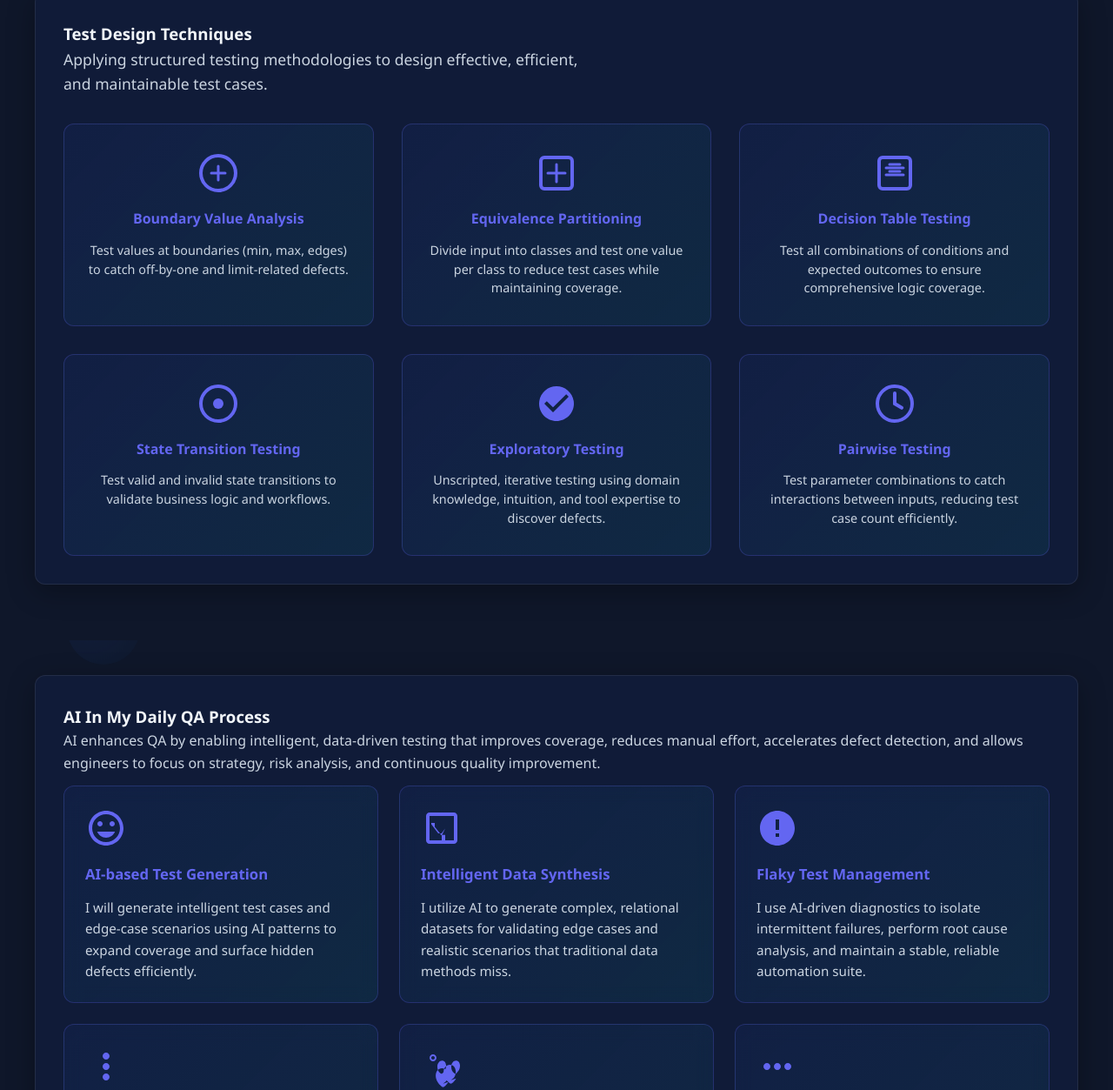
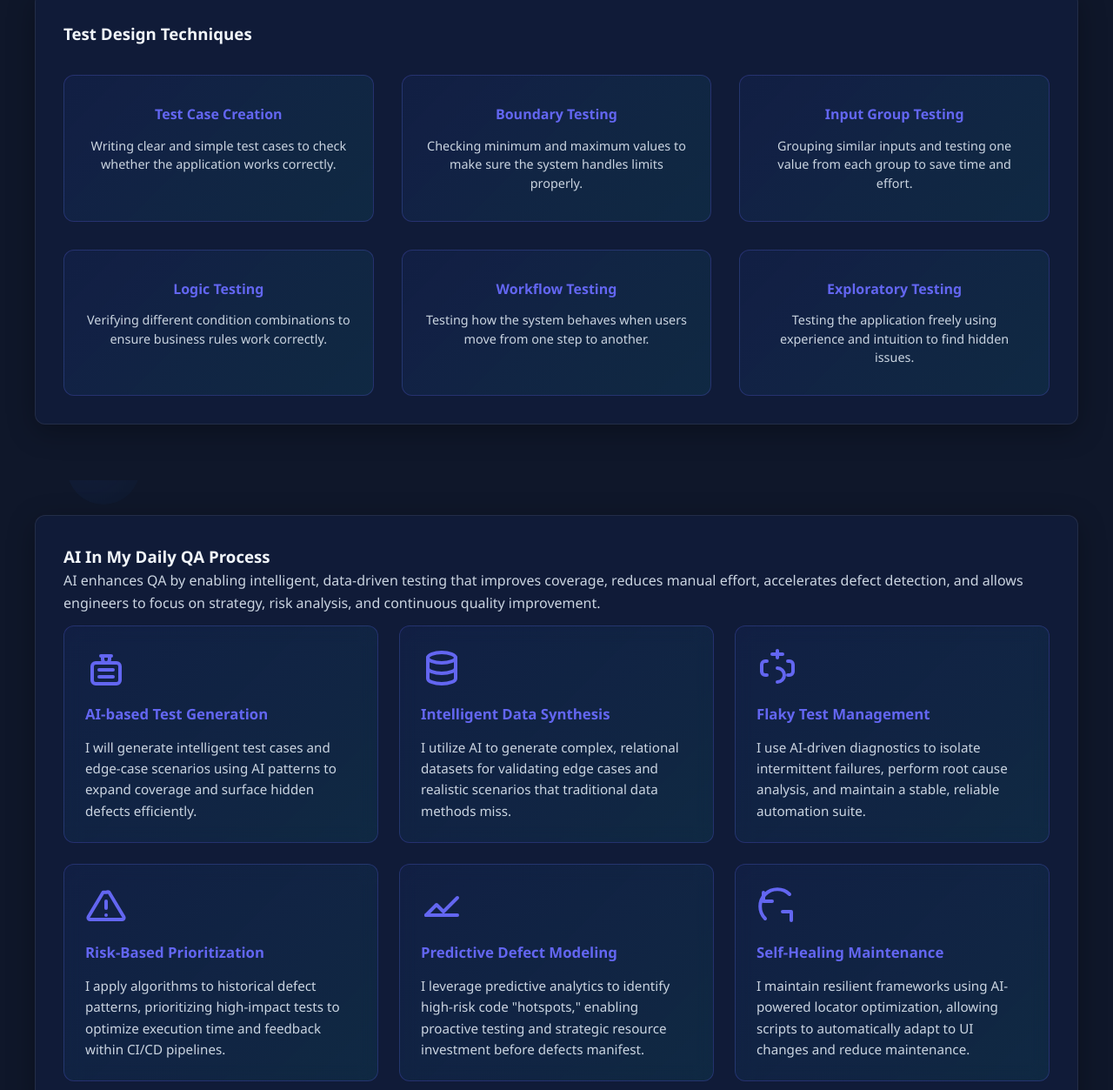
Before and after one commit to PSV099/qa_portfolio_psv, a plain HTML site: page index.html in a window 1280 px wide. Shown: the part 4451-5704 px from the top of the page at 87% size. Drawn offline with Linux system fonts and the light colour scheme.

Commit message:
Simplify test techniques section and update AI icons

```diff
--- a/css/styles.css
+++ b/css/styles.css
@@ -1158,6 +1158,12 @@ body.dark-mode .breakdown-item p {
     transform: translateY(0);
 }
 
+/* subtle hover lift for technique cards */
+.technique-card:hover {
+    transform: translateY(-5px);
+    box-shadow: 0 10px 25px var(--glow);
+}
+
 .technique-card:hover {
     transform: translateY(-8px);
     box-shadow: 0 20px 50px var(--glow);
--- a/index.html
+++ b/index.html
@@ -348,55 +348,31 @@
         <section id="test-techniques" class="test-techniques reveal-on-scroll">
             <div class="container">
                 <h3>Test Design Techniques</h3>
-            <p class="section-intro">Applying structured testing methodologies to design effective, efficient, and maintainable test cases.</p>
 
                 <div class="techniques-grid">
                     <div class="technique-card reveal-on-scroll--item">
-                    <div class="technique-icon">
-                        <svg viewBox="0 0 24 24" fill="none" xmlns="http://www.w3.org/2000/svg"><circle cx="12" cy="12" r="10" stroke="currentColor" stroke-width="2"/><path d="M8 12h8M12 8v8" stroke="currentColor" stroke-width="1.5" stroke-linecap="round"/></svg>
+                        <h5>Test Case Creation</h5>
+                        <p>Writing clear and simple test cases to check whether the application works correctly.</p>
                     </div>
-                    <h5>Boundary Value Analysis</h5>
-                    <p>Test values at boundaries (min, max, edges) to catch off-by-one and limit-related defects.</p>
+                    <div class="technique-card reveal-on-scroll--item">
+                        <h5>Boundary Testing</h5>
+                        <p>Checking minimum and maximum values to make sure the system handles limits properly.</p>
                     </div>
-
                     <div class="technique-card reveal-on-scroll--item">
-                    <div class="technique-icon">
-                        <svg viewBox="0 0 24 24" fill="none" xmlns="http://www.w3.org/2000/svg"><rect x="3" y="3" width="18" height="18" rx="2" stroke="currentColor" stroke-width="2"/><path d="M7 12h10M12 7v10" stroke="currentColor" stroke-width="1.5" stroke-linecap="round"/></svg>
+                        <h5>Input Group Testing</h5>
+                        <p>Grouping similar inputs and testing one value from each group to save time and effort.</p>
                     </div>
-                    <h5>Equivalence Partitioning</h5>
-                    <p>Divide input into classes and test one value per class to reduce test cases while maintaining coverage.</p>
+                    <div class="technique-card reveal-on-scroll--item">
+                        <h5>Logic Testing</h5>
+                        <p>Verifying different condition combinations to ensure business rules work correctly.</p>
                     </div>
-
                     <div class="technique-card reveal-on-scroll--item">
-                    <div class="technique-icon">
-                        <svg viewBox="0 0 24 24" fill="none" xmlns="http://www.w3.org/2000/svg"><rect x="3" y="3" width="18" height="18" rx="2" stroke="currentColor" stroke-width="2" fill="none"/><path d="M9 7h6M7 9h10M9 11h6M7 13h10" stroke="currentColor" stroke-width="1.5" stroke-linecap="round"/></svg>
+                        <h5>Workflow Testing</h5>
+                        <p>Testing how the system behaves when users move from one step to another.</p>
                     </div>
-                    <h5>Decision Table Testing</h5>
-                    <p>Test all combinations of conditions and expected outcomes to ensure comprehensive logic coverage.</p>
-                </div>
-
                     <div class="technique-card reveal-on-scroll--item">
-                    <div class="technique-icon">
-                        <svg viewBox="0 0 24 24" fill="none" xmlns="http://www.w3.org/2000/svg"><circle cx="12" cy="12" r="10" stroke="currentColor" stroke-width="2"/><circle cx="12" cy="12" r="3" fill="currentColor"/></svg>
-                    </div>
-                    <h5>State Transition Testing</h5>
-                    <p>Test valid and invalid state transitions to validate business logic and workflows.</p>
-                </div>
-
-                <div class="technique-card reveal-on-scroll--item">
-                    <div class="technique-icon">
-                        <svg viewBox="0 0 24 24" fill="none" xmlns="http://www.w3.org/2000/svg"><path d="M12 2C6.48 2 2 6.48 2 12s4.48 10 10 10 10-4.48 10-10S17.52 2 12 2zm-2 15l-5-5 1.41-1.41L10 14.17l7.59-7.59L19 8l-9 9z" fill="currentColor"/></svg>
-                    </div>
                         <h5>Exploratory Testing</h5>
-                    <p>Unscripted, iterative testing using domain knowledge, intuition, and tool expertise to discover defects.</p>
-                </div>
-
-                <div class="technique-card reveal-on-scroll--item">
-                    <div class="technique-icon">
-                        <svg viewBox="0 0 24 24" fill="none" xmlns="http://www.w3.org/2000/svg"><circle cx="12" cy="12" r="10" stroke="currentColor" stroke-width="2" fill="none"/><path d="M12 6v6l4 2.4" stroke="currentColor" stroke-width="2" stroke-linecap="round"/></svg>
-                    </div>
-                    <h5>Pairwise Testing</h5>
-                    <p>Test parameter combinations to catch interactions between inputs, reducing test case count efficiently.</p>
+                        <p>Testing the application freely using experience and intuition to find hidden issues.</p>
                     </div>
                 </div>
             </div>
@@ -410,8 +386,12 @@
             <div class="ai-grid">
                 <div class="ai-card reveal-on-scroll--item">
                     <div class="ai-icon">
-                        <svg viewBox="0 0 24 24" fill="currentColor" xmlns="http://www.w3.org/2000/svg">
-                            <path d="M12 2C6.48 2 2 6.48 2 12s4.48 10 10 10 10-4.48 10-10S17.52 2 12 2zm0 18c-4.41 0-8-3.59-8-8s3.59-8 8-8 8 3.59 8 8-3.59 8-8 8zm3.5-9c.83 0 1.5-.67 1.5-1.5S16.33 8 15.5 8 14 8.67 14 9.5s.67 1.5 1.5 1.5zm-7 0c.83 0 1.5-.67 1.5-1.5S9.33 8 8.5 8 7 8.67 7 9.5 7.67 11 8.5 11zm3.5 6.5c2.33 0 4.31-1.46 5.11-3.5H6.89c.8 2.04 2.78 3.5 5.11 3.5z"/>
+                        <svg viewBox="0 0 24 24" fill="none" stroke="currentColor" stroke-width="2" stroke-linecap="round" stroke-linejoin="round">
+                            <path d="M9 5h6" />
+                            <path d="M10 5v2a2 2 0 002 2h0a2 2 0 002-2V5" />
+                            <rect x="4" y="9" width="16" height="12" rx="2" />
+                            <path d="M8 13h8" />
+                            <path d="M8 17h8" />
                         </svg>
                     </div>
                     <h4>AI-based Test Generation</h4>
@@ -420,8 +400,10 @@
 
                 <div class="ai-card reveal-on-scroll--item">
                     <div class="ai-icon">
-                        <svg viewBox="0 0 24 24" fill="currentColor" xmlns="http://www.w3.org/2000/svg">
-                            <path d="M19 3H5c-1.11 0-2 .9-2 2v14c0 1.1.89 2 2 2h14c1.1 0 2-.9 2-2V5c0-1.1-.9-2-2-2zm0 16H5V5h14v14zm-5.04-6.71l-2.75 3.54h2.79V19h-2v-4.02H10l-4-5.21V9h2v2.21l4 5.08z"/>
+                        <svg viewBox="0 0 24 24" fill="none" stroke="currentColor" stroke-width="2" stroke-linecap="round" stroke-linejoin="round">
+                            <ellipse cx="12" cy="6" rx="8" ry="3" />
+                            <path d="M4 6v6c0 1.657 3.582 3 8 3s8-1.343 8-3V6" />
+                            <path d="M4 12v6c0 1.657 3.582 3 8 3s8-1.343 8-3v-6" />
                         </svg>
                     </div>
                     <h4>Intelligent Data Synthesis</h4>
@@ -430,8 +412,12 @@
 
                 <div class="ai-card reveal-on-scroll--item">
                     <div class="ai-icon">
-                        <svg viewBox="0 0 24 24" fill="currentColor" xmlns="http://www.w3.org/2000/svg">
-                            <path d="M12 2C6.48 2 2 6.48 2 12s4.48 10 10 10 10-4.48 10-10S17.52 2 12 2zm1 15h-2v-2h2v2zm0-4h-2V7h2v6z"/>
+                        <svg viewBox="0 0 24 24" fill="none" stroke="currentColor" stroke-width="2" stroke-linecap="round" stroke-linejoin="round">
+                            <path d="M18 8h1a2 2 0 012 2v4a2 2 0 01-2 2h-1" />
+                            <path d="M6 8H5a2 2 0 00-2 2v4a2 2 0 002 2h1" />
+                            <path d="M12 12a4 4 0 010 8" />
+                            <path d="M12 2v4" />
+                            <path d="M9 4h6" />
                         </svg>
                     </div>
                     <h4>Flaky Test Management</h4>
@@ -440,8 +426,10 @@
 
                 <div class="ai-card reveal-on-scroll--item">
                     <div class="ai-icon">
-                        <svg viewBox="0 0 24 24" fill="currentColor" xmlns="http://www.w3.org/2000/svg">
-                            <path d="M12 8c1.1 0 2-.9 2-2s-.9-2-2-2-2 .9-2 2 .9 2 2 2zm0 2c-1.1 0-2 .9-2 2s.9 2 2 2 2-.9 2-2-.9-2-2-2zm0 6c-1.1 0-2 .9-2 2s.9 2 2 2 2-.9 2-2-.9-2-2-2z"/>
+                        <svg viewBox="0 0 24 24" fill="none" stroke="currentColor" stroke-width="2" stroke-linecap="round" stroke-linejoin="round">
+                            <path d="M10.29 3.86L1.82 18a1 1 0 00.87 1.5h18.62a1 1 0 00.87-1.5L13.71 3.86a1 1 0 00-1.42 0z" />
+                            <path d="M12 9v4" />
+                            <path d="M12 17h.01" />
                         </svg>
                     </div>
                     <h4>Risk-Based Prioritization</h4>
@@ -450,8 +438,9 @@
 
                 <div class="ai-card reveal-on-scroll--item">
                     <div class="ai-icon">
-                        <svg viewBox="0 0 24 24" fill="currentColor" xmlns="http://www.w3.org/2000/svg">
-                            <path d="M7 9c1.105 0 2-.895 2-2s-.895-2-2-2-2 .895-2 2 .895 2 2 2zm0-3c.552 0 1 .448 1 1s-.448 1-1 1-1-.448-1-1 .448-1 1-1zm5.765 15.904c1.244-.975 2.805-1.904 2.805-4.904 0-2.273-1.308-4.024-3.456-4.024-2.08 0-3.565 1.891-3.565 4.357 0 2.092 1.284 4.071 2.496 5.348.557.605 1.377 1.224 1.72 1.224s1.163-.619 1.72-1.224c.595-.646 1.003-1.222 1.28-1.777zM9.5 12c0-1.933 1.356-3.357 2.565-3.357 1.674 0 2.456 1.326 2.456 3.024 0 1.964-.952 2.975-1.714 3.776-.278.304-.737.712-.969.712s-.691-.408-.97-.712C10.566 15.34 9.5 14.343 9.5 12zm7.765 7.904c1.244-.975 2.805-1.904 2.805-4.904 0-2.273-1.308-4.024-3.456-4.024-2.08 0-3.565 1.891-3.565 4.357 0 2.092 1.284 4.071 2.496 5.348.557.605 1.377 1.224 1.72 1.224s1.163-.619 1.72-1.224c.595-.646 1.003-1.222 1.28-1.777zM17.5 12c0-1.933 1.356-3.357 2.565-3.357 1.674 0 2.456 1.326 2.456 3.024 0 1.964-.952 2.975-1.714 3.776-.278.304-.737.712-.969.712s-.691-.408-.97-.712C18.566 15.34 17.5 14.343 17.5 12z"/>
+                        <svg viewBox="0 0 24 24" fill="none" stroke="currentColor" stroke-width="2" stroke-linecap="round" stroke-linejoin="round">
+                            <path d="M3 17l6-6 4 4 8-8" />
+                            <path d="M3 17h18" />
                         </svg>
                     </div>
                     <h4>Predictive Defect Modeling</h4>
@@ -460,8 +449,10 @@
 
                 <div class="ai-card reveal-on-scroll--item">
                     <div class="ai-icon">
-                        <svg viewBox="0 0 24 24" fill="currentColor" xmlns="http://www.w3.org/2000/svg">
-                            <path d="M6 10c-1.1 0-2 .9-2 2s.9 2 2 2 2-.9 2-2-.9-2-2-2zm12 0c-1.1 0-2 .9-2 2s.9 2 2 2 2-.9 2-2-.9-2-2-2zm-6 0c-1.1 0-2 .9-2 2s.9 2 2 2 2-.9 2-2-.9-2-2-2z"/>
+                        <svg viewBox="0 0 24 24" fill="none" stroke="currentColor" stroke-width="2" stroke-linecap="round" stroke-linejoin="round">
+                            <path d="M4 4v5h5" />
+                            <path d="M20 20v-5h-5" />
+                            <path d="M5 19a9 9 0 0114-14" />
                         </svg>
                     </div>
                     <h4>Self-Healing Maintenance</h4>
```
Lines whose indentation alone changed are shown as unchanged.
